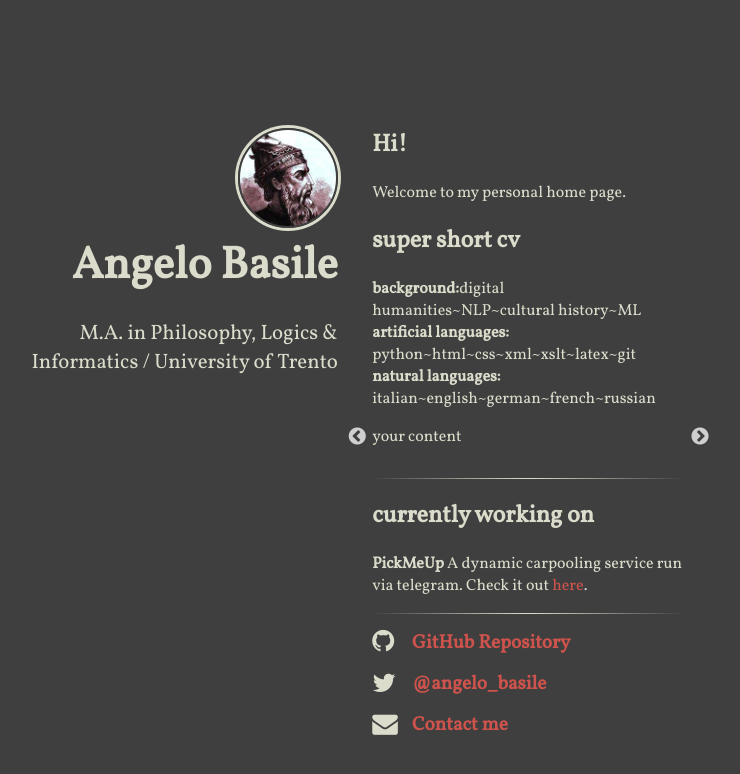
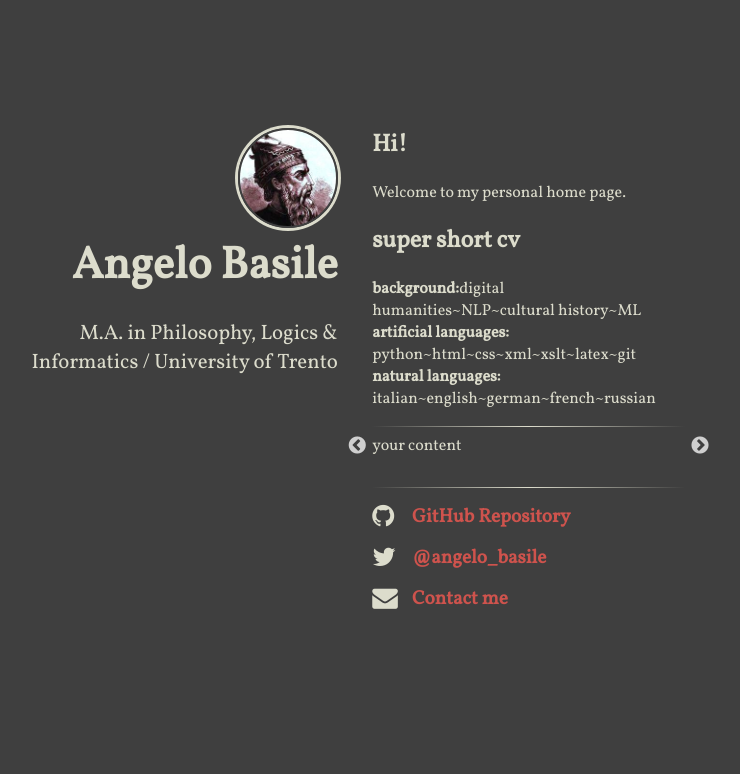
Before and after one commit to rs2/anbasile.github.io, a Jekyll site: the page built from index.html, in a window 1280 px wide. Shown: the top 774 px of the page, without its empty margins (295-1035 px from the left). Built offline with Jekyll 4.4.1, drawn with Linux system fonts in a browser that asks for light colours; nearby versions of some CDN libraries.

Commit message:
Update content.html

```diff
--- a/_includes/content.html
+++ b/_includes/content.html
@@ -8,13 +8,9 @@
   <b>natural languages:</b> italian~english~german~french~russian
 </p>
 
-{% include carousel.html %}
 
 <hr />
-<h2>currently working on</h2>
-  <p>
-    <b>PickMeUp</b> A dynamic carpooling service run via telegram. Check it out <a href="http://pickmeup.trentino.it">here</a>.
-    </p>
+{% include carousel.html %}
 <hr />
 <!--
 <h2>articles</h2>
```
